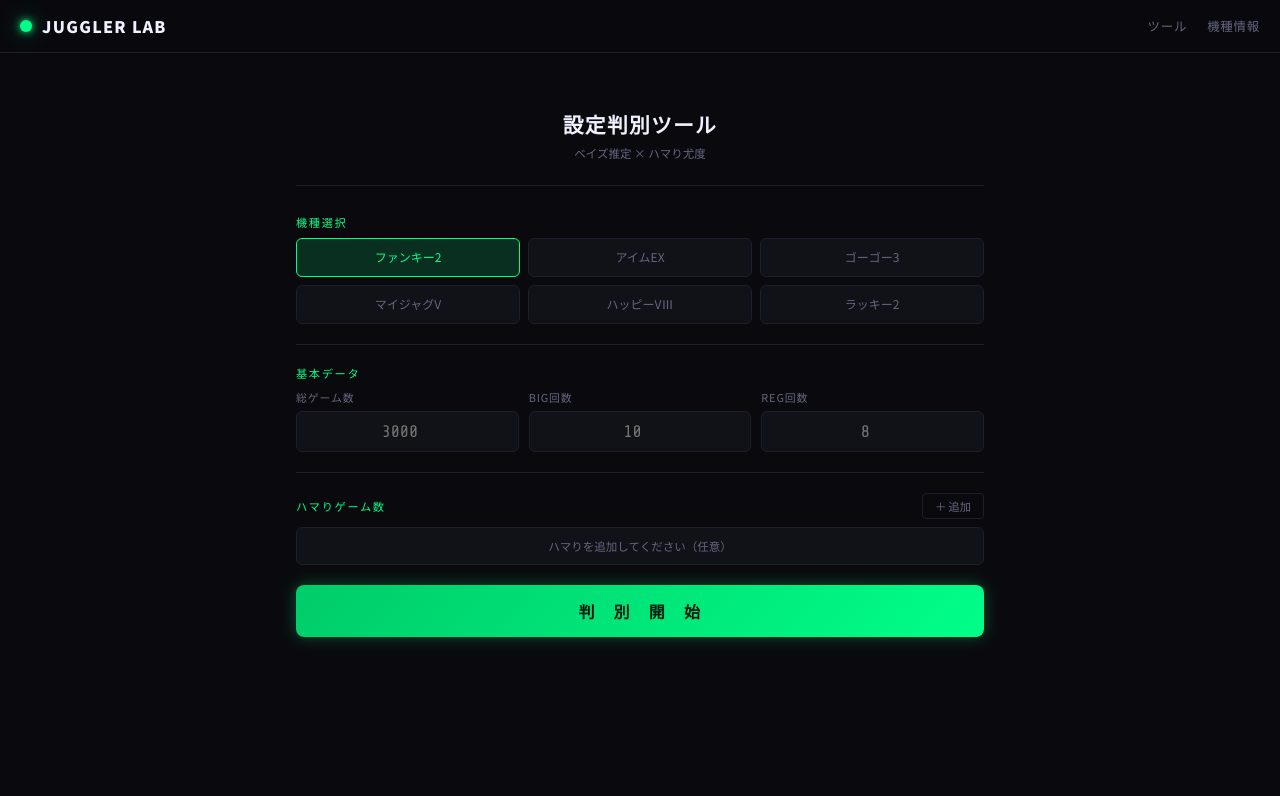
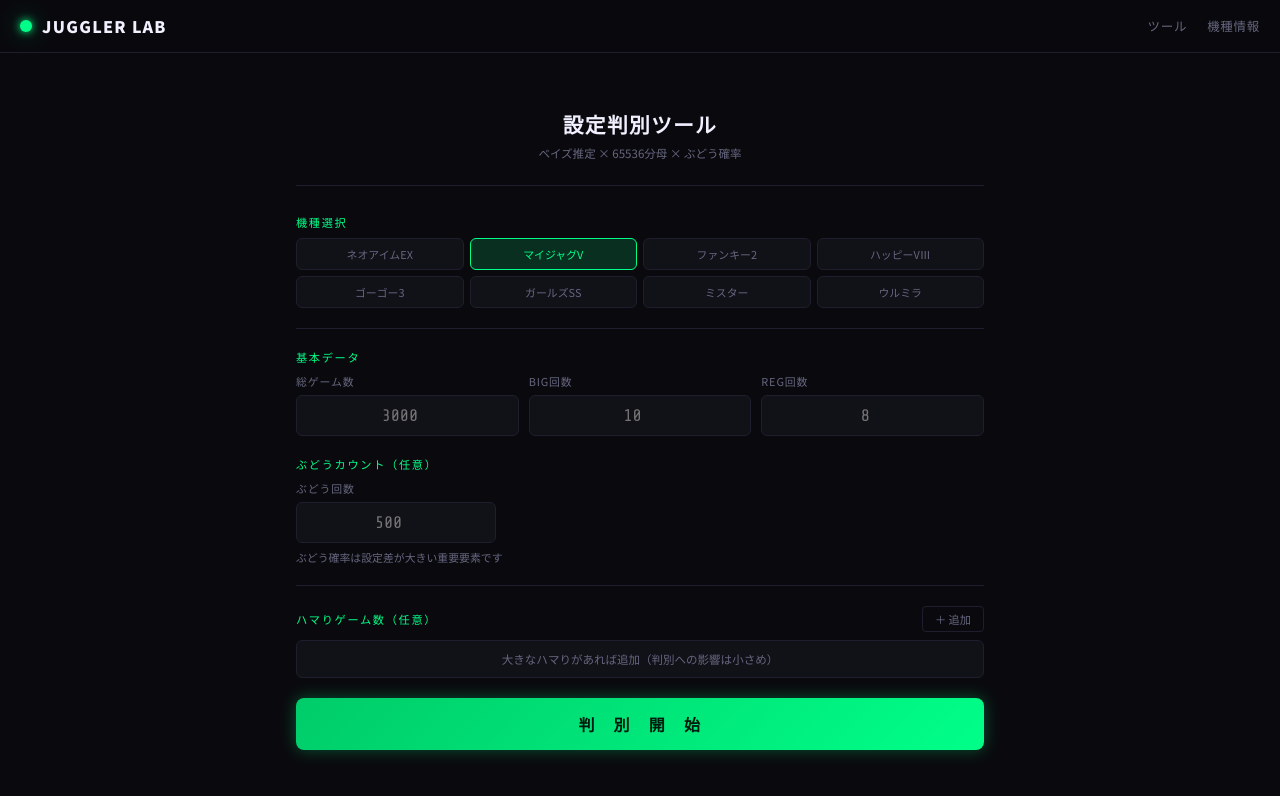
Before and after one commit to apyoappyo/juggler-lab, a Next.js app: page /tools/setting-analyzer in a window 1280 px wide. Shown: the top 796 px of the page. Built offline with nearby package versions, Linux system fonts and the light colour scheme.

Commit message:
全8機種対応 + ぶどうカウント追加

```diff
--- a/src/app/tools/setting-analyzer/page.js
+++ b/src/app/tools/setting-analyzer/page.js
@@ -1,10 +1,10 @@
 'use client';
 
 import { useState, useCallback } from 'react';
-import { MACHINES } from '@/data/machines';
+import { MACHINES, DENOM } from '@/data/machines';
 
 // ============================================================
-// ベイズ推定ロジック
+// ベイズ推定ロジック（65536分母ベース）
 // ============================================================
 function logFactorial(n) {
   if (n <= 1) return 0;
@@ -20,24 +20,42 @@ function logBinomialPMF(k, n, p) {
     + k * Math.log(p) + (n - k) * Math.log(1 - p);
 }
 
-function analyze(totalG, bigCount, regCount, hamaris, machineKey) {
+function analyze({ totalG, bigCount, regCount, grapeCount, hamaris, machineKey }) {
   const m = MACHINES[machineKey];
   const logPrior = Math.log(1 / 6);
   const logLikelihoods = [];
 
   for (let s = 0; s < 6; s++) {
-    const pBig = m.big[s];
-    const pReg = m.reg[s];
+    const pBig = m.big[s] / DENOM;
+    const pReg = m.reg[s] / DENOM;
     const pBonus = pBig + pReg;
+
+    // BIG尤度
     const logLBig = logBinomialPMF(bigCount, totalG, pBig);
+    // REG尤度
     const logLReg = logBinomialPMF(regCount, totalG, pReg);
+
+    // ぶどう尤度（データがある設定のみ）
+    let logLGrape = 0;
+    if (grapeCount > 0 && m.grape[s] !== null) {
+      const pGrape = m.grape[s] / DENOM;
+      // ぶどうが落ちた回数 = grapeCount
+      // ぶどうの試行回数 ≈ 総G数 - ボーナス中G数
+      // ボーナス中は約25G×(BIG+REG)回分を除外
+      const trialG = Math.max(totalG - (bigCount + regCount) * 25, totalG * 0.8);
+      logLGrape = logBinomialPMF(grapeCount, Math.round(trialG), pGrape);
+    }
+
+    // ハマり尤度
     let logLHamari = 0;
     for (const g of hamaris) {
       logLHamari += g * Math.log(1 - pBonus);
     }
-    logLikelihoods.push(logPrior + logLBig + logLReg + logLHamari);
+
+    logLikelihoods.push(logPrior + logLBig + logLReg + logLGrape + logLHamari);
   }
 
+  // log-sum-exp
   const maxLL = Math.max(...logLikelihoods);
   const exps = logLikelihoods.map(ll => Math.exp(ll - maxLL));
   const total = exps.reduce((a, b) => a + b, 0);
@@ -45,31 +63,28 @@ function analyze(totalG, bigCount, regCount, hamaris, machineKey) {
 }
 
 // ============================================================
-// バーの色
+// バー色
 // ============================================================
-const BAR_COLORS = [
-  '#6060a0', '#7070b0', '#50a080',
-  '#ddaa00', '#ff8844', '#00ff88',
-];
-const LABEL_COLORS = [
-  '#9090b0', '#a0a0c0', '#80c0a0',
-  '#ddaa00', '#ff8844', '#00ff88',
-];
+const BAR_COLORS = ['#6060a0', '#7070b0', '#50a080', '#ddaa00', '#ff8844', '#00ff88'];
+const LABEL_COLORS = ['#9090b0', '#a0a0c0', '#80c0a0', '#ddaa00', '#ff8844', '#00ff88'];
 
 // ============================================================
 // コンポーネント
 // ============================================================
 export default function SettingAnalyzer() {
-  const [machine, setMachine] = useState('fanky2');
+  const [machine, setMachine] = useState('myjug');
   const [totalG, setTotalG] = useState('');
   const [bigCount, setBigCount] = useState('');
   const [regCount, setRegCount] = useState('');
+  const [grapeCount, setGrapeCount] = useState('');
   const [hamaris, setHamaris] = useState([]);
   const [hamariInput, setHamariInput] = useState('');
   const [showModal, setShowModal] = useState(false);
   const [results, setResults] = useState(null);
 
   const machineKeys = Object.keys(MACHINES);
+  const currentMachine = MACHINES[machine];
+  const hasGrape = currentMachine.grape.some(v => v !== null);
 
   const addHamari = useCallback(() => {
     const val = parseInt(hamariInput);
@@ -87,45 +102,52 @@ export default function SettingAnalyzer() {
     const g = parseInt(totalG) || 0;
     const b = parseInt(bigCount) || 0;
     const r = parseInt(regCount) || 0;
+    const gr = parseInt(grapeCount) || 0;
     if (g < 100 || b + r === 0) {
       alert('総ゲーム数とボーナス回数を入力してください');
       return;
     }
-    const posteriors = analyze(g, b, r, hamaris, machine);
-    setResults({ posteriors, totalG: g, bigCount: b, regCount: r });
-  }, [totalG, bigCount, regCount, hamaris, machine]);
+    const posteriors = analyze({
+      totalG: g, bigCount: b, regCount: r, grapeCount: gr,
+      hamaris, machineKey: machine
+    });
+    setResults({ posteriors, totalG: g, bigCount: b, regCount: r, grapeCount: gr });
+  }, [totalG, bigCount, regCount, grapeCount, hamaris, machine]);
 
   const maxProb = results ? Math.max(...results.posteriors) : 0;
   const highProb = results ? results.posteriors[3] + results.posteriors[4] + results.posteriors[5] : 0;
   const lowProb = results ? results.posteriors[0] + results.posteriors[1] + results.posteriors[2] : 0;
 
+  // 理論値表示用
+  const fmtRate = (rand) => `1/${(DENOM / rand).toFixed(1)}`;
+
   return (
     <>
       <div className="page-header">
         <h1>設定判別ツール</h1>
-        <p>ベイズ推定 × ハマり尤度</p>
+        <p>ベイズ推定 × 65536分母 × ぶどう確率</p>
       </div>
 
       {/* 機種選択 */}
       <div className="section-label">機種選択</div>
       <div style={{
-        display: 'grid', gridTemplateColumns: 'repeat(3, 1fr)',
-        gap: '8px', marginBottom: '20px'
+        display: 'grid', gridTemplateColumns: 'repeat(4, 1fr)',
+        gap: '6px', marginBottom: '20px'
       }}>
         {machineKeys.map(key => (
           <button
             key={key}
-            onClick={() => setMachine(key)}
+            onClick={() => { setMachine(key); setResults(null); }}
             style={{
               background: machine === key ? 'var(--green-glow)' : 'var(--surface)',
               border: `1px solid ${machine === key ? 'var(--green)' : 'var(--border)'}`,
               color: machine === key ? 'var(--green)' : 'var(--muted)',
-              padding: '10px 6px',
+              padding: '8px 4px',
               borderRadius: '6px',
-              fontSize: '0.75rem',
+              fontSize: '0.68rem',
               fontFamily: 'var(--sans)',
               cursor: 'pointer',
-              lineHeight: 1.4,
+              lineHeight: 1.3,
               transition: 'all 0.15s',
             }}
           >
@@ -141,33 +163,44 @@ export default function SettingAnalyzer() {
       <div className="input-row">
         <div className="input-group">
           <label>総ゲーム数</label>
-          <input
-            type="number" placeholder="3000" min="0"
-            value={totalG} onChange={e => setTotalG(e.target.value)}
-          />
+          <input type="number" placeholder="3000" min="0"
+            value={totalG} onChange={e => setTotalG(e.target.value)} />
         </div>
         <div className="input-group">
           <label>BIG回数</label>
-          <input
-            type="number" placeholder="10" min="0"
-            value={bigCount} onChange={e => setBigCount(e.target.value)}
-          />
+          <input type="number" placeholder="10" min="0"
+            value={bigCount} onChange={e => setBigCount(e.target.value)} />
         </div>
         <div className="input-group">
           <label>REG回数</label>
-          <input
-            type="number" placeholder="8" min="0"
-            value={regCount} onChange={e => setRegCount(e.target.value)}
-          />
+          <input type="number" placeholder="8" min="0"
+            value={regCount} onChange={e => setRegCount(e.target.value)} />
         </div>
       </div>
+
+      {/* ぶどうカウント */}
+      {hasGrape && (
+        <>
+          <div className="section-label">ぶどうカウント（任意）</div>
+          <div style={{ marginBottom: '20px' }}>
+            <div className="input-group" style={{ maxWidth: '200px' }}>
+              <label>ぶどう回数</label>
+              <input type="number" placeholder="500" min="0"
+                value={grapeCount} onChange={e => setGrapeCount(e.target.value)} />
+            </div>
+            <div style={{ fontSize: '0.68rem', color: 'var(--muted)', marginTop: '6px' }}>
+              ぶどう確率は設定差が大きい重要要素です
+            </div>
+          </div>
+        </>
+      )}
 
       <hr className="divider" />
 
       {/* ハマり */}
       <div style={{ marginBottom: '20px' }}>
         <div style={{ display: 'flex', justifyContent: 'space-between', alignItems: 'center', marginBottom: '8px' }}>
-          <div className="section-label" style={{ marginBottom: 0 }}>ハマりゲーム数</div>
+          <div className="section-label" style={{ marginBottom: 0 }}>ハマりゲーム数（任意）</div>
           <button className="btn-ghost" onClick={() => setShowModal(true)}>＋ 追加</button>
         </div>
         <div style={{
@@ -177,7 +210,7 @@ export default function SettingAnalyzer() {
         }}>
           {hamaris.length === 0 ? (
             <span style={{ fontSize: '0.72rem', color: 'var(--muted)', width: '100%', textAlign: 'center', alignSelf: 'center' }}>
-              ハマりを追加してください（任意）
+              大きなハマりがあれば追加（判別への影響は小さめ）
             </span>
           ) : (
             hamaris.map((g, i) => (
@@ -188,8 +221,7 @@ export default function SettingAnalyzer() {
                 fontFamily: 'var(--mono)', fontSize: '0.85rem', color: 'var(--amber)',
               }}>
                 {g}G
-                <button
-                  onClick={() => removeHamari(i)}
+                <button onClick={() => removeHamari(i)}
                   style={{ background: 'none', border: 'none', color: 'var(--muted)', cursor: 'pointer', fontSize: '0.85rem', padding: 0 }}
                 >×</button>
               </div>
@@ -198,32 +230,42 @@ export default function SettingAnalyzer() {
         </div>
       </div>
 
-      <button className="btn-primary" onClick={runAnalysis}>判　別　開　始</button>
+      <button className="btn-primary" onClick={runAnalysis} style={{ marginBottom: '28px' }}>判　別　開　始</button>
 
       {/* 結果 */}
-      {results && (
-        <div style={{ marginTop: '28px' }}>
+      {results && (() => {
+        const m = MACHINES[machine];
+        const maxIdx = results.posteriors.indexOf(maxProb);
+        return (
+          <div>
             <div style={{ display: 'flex', justifyContent: 'space-between', alignItems: 'baseline', marginBottom: '16px' }}>
               <h2 style={{ fontSize: '0.85rem', color: 'var(--white)', letterSpacing: '0.1em' }}>設定別 事後確率</h2>
               <span style={{ fontFamily: 'var(--mono)', fontSize: '0.72rem', color: 'var(--muted)' }}>
                 BIG 1/{Math.round(results.totalG / (results.bigCount || 1))} / REG 1/{Math.round(results.totalG / (results.regCount || 1))}
+                {results.grapeCount > 0 && ` / ぶどう 1/${(results.totalG / results.grapeCount).toFixed(2)}`}
               </span>
             </div>
 
+            {/* バーチャート */}
             <div style={{ display: 'flex', flexDirection: 'column', gap: '10px' }}>
               {results.posteriors.map((p, i) => {
-              const pct = Math.round(p * 100);
+                const pct = (p * 100);
                 const barWidth = Math.round(p / maxProb * 100);
-              const isTop = p === maxProb;
+                const isTop = i === maxIdx;
                 return (
                   <div key={i}>
                     <div style={{ display: 'flex', justifyContent: 'space-between', alignItems: 'baseline', marginBottom: '4px' }}>
                       <span style={{ fontFamily: 'var(--mono)', fontSize: '0.8rem', fontWeight: 'bold', color: LABEL_COLORS[i] }}>
                         設定{i + 1}
                       </span>
+                      <div style={{ display: 'flex', gap: '10px', alignItems: 'baseline' }}>
+                        <span style={{ fontFamily: 'var(--mono)', fontSize: '0.6rem', color: 'var(--muted)' }}>
+                          BIG {fmtRate(m.big[i])} / REG {fmtRate(m.reg[i])}
+                        </span>
                         <span style={{ fontFamily: 'var(--mono)', fontSize: '1.1rem', fontWeight: 'bold', color: LABEL_COLORS[i] }}>
-                      {pct}%
+                          {pct < 0.1 ? pct.toFixed(2) : pct < 1 ? pct.toFixed(1) : Math.round(pct)}%
                         </span>
+                      </div>
                     </div>
                     <div style={{ height: '10px', background: 'var(--border)', borderRadius: '3px', overflow: 'hidden' }}>
                       <div style={{
@@ -250,30 +292,72 @@ export default function SettingAnalyzer() {
               </div>
               <div style={{ fontSize: '0.9rem', color: 'var(--white)', lineHeight: 1.6 }}>
                 {highProb > 0.65 ? (
-                <>高設定（4〜6）の合算確率は <strong style={{ color: 'var(--green)' }}>{Math.round(highProb * 100)}%</strong>。設定{results.posteriors.indexOf(maxProb) + 1}が最有力です。</>
+                  <>高設定（4〜6）の合算 <strong style={{ color: 'var(--green)' }}>{Math.round(highProb * 100)}%</strong> — 設定{maxIdx + 1}が最有力</>
                 ) : lowProb > 0.65 ? (
-                <>低設定（1〜3）の合算確率は <strong style={{ color: '#9090b0' }}>{Math.round(lowProb * 100)}%</strong>。設定{results.posteriors.indexOf(maxProb) + 1}が最有力です。</>
+                  <>低設定（1〜3）の合算 <strong style={{ color: '#9090b0' }}>{Math.round(lowProb * 100)}%</strong> — 設定{maxIdx + 1}が最有力</>
                 ) : (
-                <>データが拮抗しており断定困難。最有力は設定{results.posteriors.indexOf(maxProb) + 1}（{Math.round(maxProb * 100)}%）ですが、根拠は薄いです。</>
+                  <>判別困難 — 最有力は設定{maxIdx + 1}（{Math.round(maxProb * 100)}%）だがデータ不足</>
                 )}
               </div>
-            <div style={{ marginTop: '8px', fontSize: '0.72rem', color: 'var(--muted)', lineHeight: 1.5 }}>
-              ※ サンプル数が少ない場合、結果の信頼性は低くなります
+              <div style={{ marginTop: '10px', fontSize: '0.72rem', color: 'var(--muted)', lineHeight: 1.5 }}>
+                {results.totalG < 2000 && '⚠ 2000G未満のため信頼性は低めです。'}
+                {results.totalG >= 2000 && results.totalG < 5000 && 'ℹ ある程度の傾向は見えますが確定的ではありません。'}
+                {results.totalG >= 5000 && '✓ 十分なサンプル数です。'}
+                {results.grapeCount > 0 && ' ぶどう確率を判別に反映済み。'}
+                {hamaris.length > 0 && ` ハマり${hamaris.length}回の情報を反映済み。`}
+              </div>
+            </div>
+
+            {/* 理論値テーブル */}
+            <div style={{ marginTop: '20px' }}>
+              <div style={{ fontSize: '0.68rem', color: 'var(--muted)', letterSpacing: '0.12em', marginBottom: '8px', textTransform: 'uppercase' }}>
+                {currentMachine.name} 理論値
+              </div>
+              <div style={{ overflowX: 'auto' }}>
+                <table style={{
+                  width: '100%', borderCollapse: 'collapse',
+                  fontFamily: 'var(--mono)', fontSize: '0.72rem',
+                }}>
+                  <thead>
+                    <tr style={{ borderBottom: '1px solid var(--border)' }}>
+                      <th style={{ padding: '6px 8px', textAlign: 'left', color: 'var(--muted)' }}>設定</th>
+                      <th style={{ padding: '6px 8px', textAlign: 'center', color: 'var(--muted)' }}>BIG</th>
+                      <th style={{ padding: '6px 8px', textAlign: 'center', color: 'var(--muted)' }}>REG</th>
+                      <th style={{ padding: '6px 8px', textAlign: 'center', color: 'var(--muted)' }}>合成</th>
+                      {hasGrape && <th style={{ padding: '6px 8px', textAlign: 'center', color: 'var(--muted)' }}>ぶどう</th>}
+                    </tr>
+                  </thead>
+                  <tbody>
+                    {[0,1,2,3,4,5].map(i => (
+                      <tr key={i} style={{
+                        borderBottom: '1px solid var(--border)',
+                        background: i === maxIdx && results ? 'var(--green-glow)' : 'transparent',
+                      }}>
+                        <td style={{ padding: '6px 8px', color: LABEL_COLORS[i], fontWeight: 'bold' }}>設定{i+1}</td>
+                        <td style={{ padding: '6px 8px', textAlign: 'center', color: 'var(--text)' }}>{fmtRate(m.big[i])}</td>
+                        <td style={{ padding: '6px 8px', textAlign: 'center', color: 'var(--text)' }}>{fmtRate(m.reg[i])}</td>
+                        <td style={{ padding: '6px 8px', textAlign: 'center', color: 'var(--text)' }}>{fmtRate(m.big[i] + m.reg[i])}</td>
+                        {hasGrape && <td style={{ padding: '6px 8px', textAlign: 'center', color: 'var(--text)' }}>
+                          {m.grape[i] !== null ? `1/${(DENOM / m.grape[i]).toFixed(2)}` : '—'}
+                        </td>}
+                      </tr>
+                    ))}
+                  </tbody>
+                </table>
               </div>
             </div>
           </div>
-      )}
+        );
+      })()}
 
       {/* モーダル */}
       {showModal && (
-        <div
-          onClick={(e) => { if (e.target === e.currentTarget) setShowModal(false); }}
+        <div onClick={(e) => { if (e.target === e.currentTarget) setShowModal(false); }}
           style={{
             position: 'fixed', inset: 0,
             background: 'rgba(0,0,0,0.75)', zIndex: 100,
             display: 'flex', alignItems: 'center', justifyContent: 'center',
-          }}
-        >
+          }}>
           <div style={{
             background: '#16161f', border: '1px solid var(--border)',
             borderRadius: '12px', padding: '24px',
@@ -282,8 +366,7 @@ export default function SettingAnalyzer() {
             <h3 style={{ fontSize: '0.9rem', color: 'var(--white)', marginBottom: '16px' }}>
               ハマりゲーム数を入力
             </h3>
-            <input
-              type="number" placeholder="350" min="1"
+            <input type="number" placeholder="350" min="1"
               value={hamariInput}
               onChange={e => setHamariInput(e.target.value)}
               onKeyDown={e => { if (e.key === 'Enter') addHamari(); }}
@@ -296,26 +379,19 @@ export default function SettingAnalyzer() {
                 outline: 'none', marginBottom: '14px',
               }}
             />
-            <div style={{ fontSize: '0.72rem', color: 'var(--muted)', marginBottom: '14px', textAlign: 'center' }}>
-              100G以上のハマりを目安に入力
-            </div>
             <div style={{ display: 'grid', gridTemplateColumns: '1fr 1fr', gap: '10px' }}>
-              <button
-                onClick={() => setShowModal(false)}
+              <button onClick={() => setShowModal(false)}
                 style={{
                   background: 'none', border: '1px solid var(--border)',
                   color: 'var(--muted)', padding: '10px', borderRadius: '6px',
                   cursor: 'pointer', fontFamily: 'var(--sans)', fontSize: '0.85rem',
-                }}
-              >キャンセル</button>
-              <button
-                onClick={addHamari}
+                }}>キャンセル</button>
+              <button onClick={addHamari}
                 style={{
                   background: 'var(--green)', border: 'none',
                   color: '#001a0d', padding: '10px', borderRadius: '6px',
                   cursor: 'pointer', fontFamily: 'var(--sans)', fontWeight: 700, fontSize: '0.85rem',
-                }}
-              >追　加</button>
+                }}>追　加</button>
             </div>
           </div>
         </div>
--- a/src/data/machines.js
+++ b/src/data/machines.js
@@ -1,39 +1,65 @@
-// ジャグラー機種データ（設定1〜6）
+// ジャグラー機種データ — 65536分母の乱数値ベース
+// BIG/REG: 乱数値（p = 乱数/65536）
+// grape: ぶどう乱数値（null = データ不明、判別に使用しない）
+const D = 65536;
+
 export const MACHINES = {
-  fanky2: {
+  neoaim: {
+    name: "ネオアイムジャグラーEX",
+    short: "ネオアイムEX",
+    big:   [240, 243, 243, 253, 253, 257],
+    reg:   [149, 164, 198, 208, 257, 257],
+    grape: [10886, null, null, null, null, 11203],
+  },
+  myjug: {
+    name: "マイジャグラーV",
+    short: "マイジャグV",
+    big:   [240, 242, 246, 258, 273, 286],
+    reg:   [160, 170, 195, 226, 244, 286],
+    grape: [11089, 11165, 11241, 11299, 11378, 11558],
+  },
+  funky2: {
     name: "ファンキージャグラー2",
     short: "ファンキー2",
-    big:  [1/272, 1/272, 1/256, 1/240, 1/234, 1/209],
-    reg:  [1/551, 1/431, 1/400, 1/320, 1/286, 1/209],
+    big:   [246, 253, 256, 263, 273, 298],
+    reg:   [149, 161, 179, 203, 219, 250],
+    grape: [11033, 11052, 11146, 11241, 11299, 11358],
   },
-  aim: {
-    name: "アイムジャグラーEX",
-    short: "アイムEX",
-    big:  [1/287, 1/282, 1/273, 1/269, 1/252, 1/240],
-    reg:  [1/439, 1/364, 1/321, 1/282, 1/252, 1/208],
+  happy3: {
+    name: "ハッピージャグラーVⅢ",
+    short: "ハッピーVⅢ",
+    big:   [240, 242, 249, 258, 274, 290],
+    reg:   [165, 181, 197, 218, 240, 256],
+    grape: [10850, 10904, 10959, 11184, 11222, 11260],
   },
-  goal: {
+  gogo3: {
     name: "ゴーゴージャグラー3",
     short: "ゴーゴー3",
-    big:  [1/269, 1/263, 1/252, 1/238, 1/227, 1/209],
-    reg:  [1/439, 1/370, 1/320, 1/270, 1/240, 1/209],
+    big:   [253, 254, 255, 258, 265, 279],
+    reg:   [185, 197, 214, 244, 265, 279],
+    grape: [10486, 10570, 10656, 10797, 10923, 11070],
   },
-  miracle: {
-    name: "マイジャグラーV",
-    short: "マイジャグV",
-    big:  [1/287, 1/282, 1/273, 1/252, 1/234, 1/218],
-    reg:  [1/456, 1/399, 1/364, 1/292, 1/256, 1/218],
+  girls: {
+    name: "ジャグラーガールズSS",
+    short: "ガールズSS",
+    big:   [240, 242, 252, 262, 269, 290],
+    reg:   [172, 187, 207, 233, 242, 260],
+    grape: [10904, null, null, null, 11070, 11127],
   },
-  happy: {
-    name: "ハッピージャグラーVⅢ",
-    short: "ハッピーVⅢ",
-    big:  [1/268, 1/261, 1/250, 1/239, 1/228, 1/213],
-    reg:  [1/1489, 1/993, 1/747, 1/495, 1/399, 1/297],
+  mister: {
+    name: "ミスタージャグラー",
+    short: "ミスター",
+    big:   [244, 245, 252, 263, 272, 276],
+    reg:   [175, 185, 198, 225, 255, 276],
+    grape: [10536, 10639, 10708, 10761, 10832, 10886],
   },
-  lucky: {
-    name: "ラッキージャグラー2",
-    short: "ラッキー2",
-    big:  [1/360, 1/320, 1/297, 1/269, 1/252, 1/229],
-    reg:  [1/401, 1/336, 1/292, 1/259, 1/234, 1/208],
+  ultra: {
+    name: "ウルトラミラクルジャグラー",
+    short: "ウルミラ",
+    big:   [245, 251, 256, 270, 281, 303],
+    reg:   [154, 163, 187, 203, 220, 236],
+    grape: [11033, null, null, 11052, null, null],
   },
 };
+
+export const DENOM = D;
```
Also changed, not shown: 1 other file (tests, documents, lock files or other folders). Lines whose indentation alone changed are shown as unchanged.
